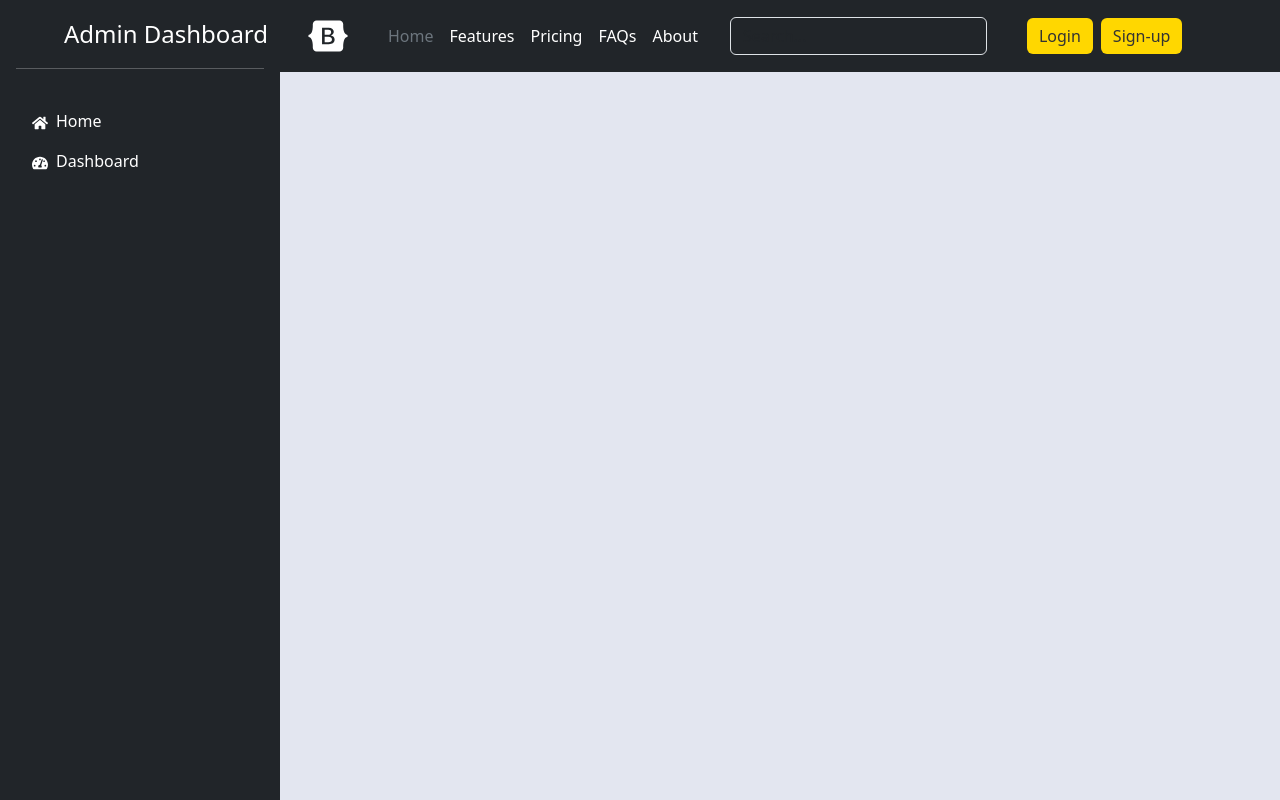
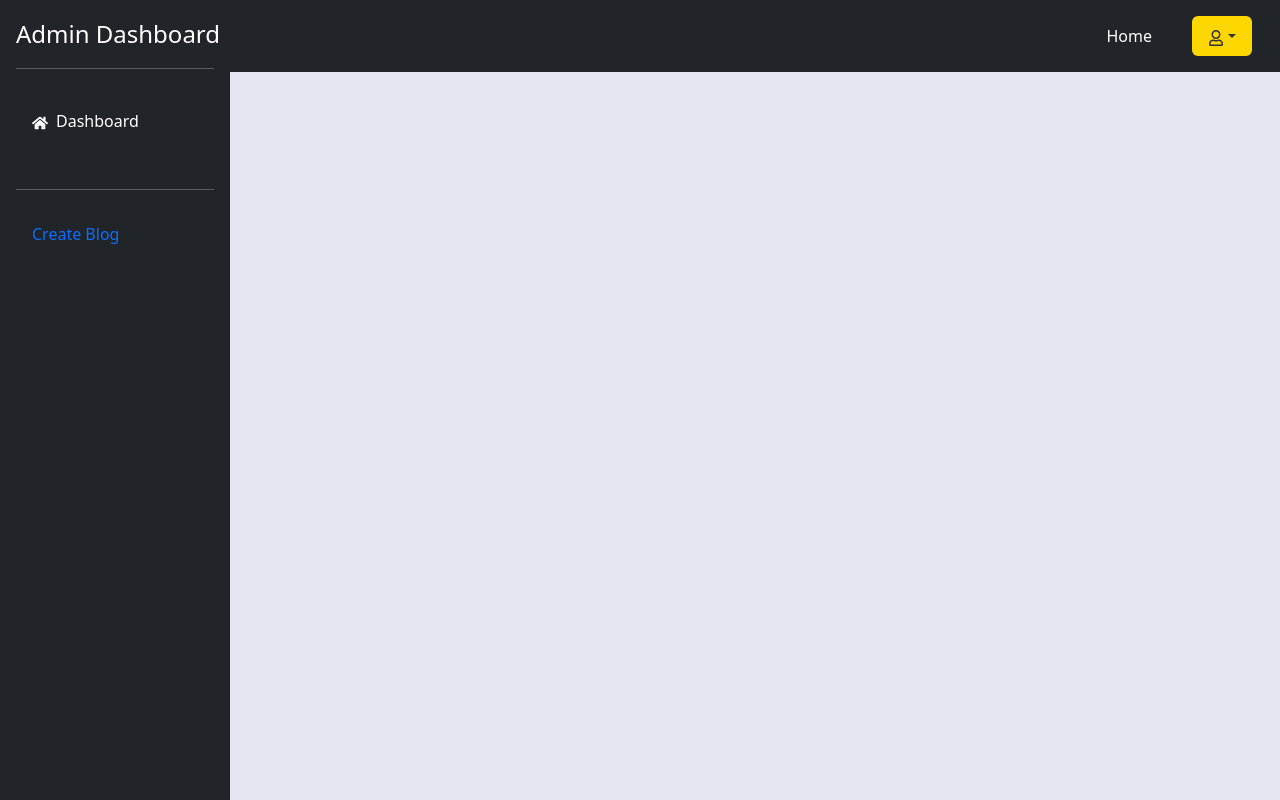
Before and after one commit to ngarikev/my_blog, a React (Vite) app in the folder client/: page /dashboard in a window 1280 px wide. Built offline with nearby package versions, Linux system fonts and the light colour scheme.

Commit message:
updated dashboard

```diff
--- a/client/src/App.jsx
+++ b/client/src/App.jsx
@@ -1,37 +1,34 @@
-
-import { BrowserRouter as Router, Routes, Route } from "react-router-dom"
-import BlogsSreen from "./pages/BlogsScreen"
-import TechBlogs from "./pages/TechBlogs"
-import CreateBlog from "./pages/CreateBlog"
-import OtherBlogs from "./pages/OtherBlogs"
-import ViewBlog from "./pages/ViewBlog"
-import Register from "./pages/Register"
-import Login from "./pages/Login"
-import Dashboard from "./components/Dashboard"
-
+import { BrowserRouter as Router, Routes, Route } from "react-router-dom";
+import BlogsSreen from "./pages/BlogsScreen";
+import TechBlogs from "./pages/TechBlogs";
+import OtherBlogs from "./pages/OtherBlogs";
+import ViewBlog from "./pages/ViewBlog";
+import Register from "./pages/Register";
+import Login from "./pages/Login";
+import Dashboard from "./components/Dashboard";
+import DashboardContent from "./components/DashboardContent";
+import CreateBlog from "./pages/CreateBlog";
 
 function App() {
-
-
   return (
     <>
       <Router>
+        <Routes>
+          <Route path="/" element={<BlogsSreen />} />
+          <Route path="/tech" element={<TechBlogs />} />
+          <Route path="/others" element={<OtherBlogs />} />
+          <Route path="/register" element={<Register />} />
+          <Route path="/login" element={<Login />} />
+          <Route path="/dashboard/*" element={<Dashboard />}>
+            <Route path="" element={<DashboardContent />} />
+            <Route path="create-blog" element={<CreateBlog />} />
+          </Route>
 
-        <Routes>
-          <Route path="/" element={ <BlogsSreen />} />
-          <Route path="/tech" element={ <TechBlogs />} />
-          <Route path="/others" element={ <OtherBlogs />} />
-          <Route path="/register" element={ <Register />} />
-          <Route path="/login" element={ <Login />} />
-          <Route path="/dashboard" element={ <Dashboard />}/>
-          <Route path="/create-blog" element={ <CreateBlog />} />
-          <Route path="/view/:id" element={ <ViewBlog />} />
+          <Route path="/view/:id" element={<ViewBlog />} />
         </Routes>
       </Router>
-
-
     </>
-  )
+  );
 }
 
-export default App
+export default App;
--- a/client/src/components/Dashboard.jsx
+++ b/client/src/components/Dashboard.jsx
@@ -1,16 +1,19 @@
 import React from 'react';
+import { Outlet } from 'react-router-dom';
 import DashboardSidebar from './layout/DashboardSidebar'
 import DashboardHeader from './layout/DashboardHeader';
 
+
 function Dashboard() {
   return (
-    <div className="dashboard-background d-flex">
+     <div className="dashboard-background d-flex">
       <DashboardSidebar />
       <div className="flex-grow-1">
        <DashboardHeader />
+       <Outlet />
       </div>
+    </div>
 
-    </div>
   )
 }
 
--- /dev/null
+++ b/client/src/components/DashboardContent.jsx
@@ -0,0 +1,11 @@
+import React from 'react'
+
+function DashboardContent() {
+  return (
+    <>
+      <h2>Dashboard Content</h2>
+    </>
+  )
+}
+
+export default DashboardContent
--- a/client/src/components/Header.jsx
+++ b/client/src/components/Header.jsx
@@ -50,14 +50,6 @@ const Header = () => {
               </Link>
             </Nav>
             <Nav>
-              <Link
-                className="text-decoration-none m-3 nav_link"
-                to="/create-blog"
-              >
-                Create Blog
-              </Link>
-            </Nav>
-            <Nav>
               <Dropdown align="end">
                 <Dropdown.Toggle
                   variant="link"
--- a/client/src/components/layout/DashboardHeader.jsx
+++ b/client/src/components/layout/DashboardHeader.jsx
@@ -1,47 +1,60 @@
-import React from 'react';
-import { Container, Row, Col, Nav, Form, Button } from 'react-bootstrap';
-import { FaBootstrap } from 'react-icons/fa';
+import axios from "axios";
+import React from "react";
+import { Container, Row, Col, Nav, Form, Button, Dropdown } from "react-bootstrap";
+import { FaRegUser } from "react-icons/fa";
+import { Link, useNavigate } from "react-router-dom";
 
 function DashboardHeader() {
+
+  const navigate = useNavigate();
+
+  const handleLogout = async () => {
+    try {
+      await axios.post(
+        "http://localhost:5000/logout",
+        {},
+        { withCredentials: true }
+      );
+      navigate("/login");
+    } catch (error) {
+      console.log("Logout failled", error);
+    }
+  }
   return (
-    <header className="p-3 text-bg-dark">
-      <Container>
-        <Row className="d-flex flex-wrap align-items-center justify-content-center justify-content-lg-start">
-          <Col xs="auto" className="d-flex align-items-center mb-2 mb-lg-0">
-            <a href="/" className="d-flex align-items-center text-white text-decoration-none">
-              <FaBootstrap size={40} className="me-2" />
-            </a>
-          </Col>
-
-          <Col xs={12} lg="auto" className="mb-2 justify-content-center mb-md-0">
-            <Nav className="nav justify-content-center">
-              <Nav.Link href="#" className="px-2 text-secondary">Home</Nav.Link>
-              <Nav.Link href="#" className="px-2 text-white">Features</Nav.Link>
-              <Nav.Link href="#" className="px-2 text-white">Pricing</Nav.Link>
-              <Nav.Link href="#" className="px-2 text-white">FAQs</Nav.Link>
-              <Nav.Link href="#" className="px-2 text-white">About</Nav.Link>
+    <header className=" text-bg-dark">
+     <Container fluid>
+      <Row className="d-flex align-items-center justify-content-end">
+        {/* Navigation and Buttons Section */}
+        <Col xs="auto" className="d-flex align-items-center justify-content-end">
+          <Nav className="me-3">
+            <Nav.Item>
+              <Nav.Link as={Link} to="/" className="px-2 text-decoration-none text-white">
+                Home
+              </Nav.Link>
+            </Nav.Item>
+            {/* Add more Nav.Items as needed */}
+          </Nav>
+          <Nav>
+              <Dropdown align="end">
+                <Dropdown.Toggle
+                  variant="link"
+                  id="user-dropdown"
+                  className="nav-link text-decoration-none m-3"
+                >
+                  <FaRegUser />
+                </Dropdown.Toggle>
+                <Dropdown.Menu>
+                  <Dropdown.Item as={Link} to="/" onClick={handleLogout}>
+                    Logout
+                  </Dropdown.Item>
+                </Dropdown.Menu>
+              </Dropdown>
             </Nav>
-          </Col>
-
-          <Col xs={12} lg="auto" className="mb-3 mb-lg-0 me-lg-3">
-            <Form role="search">
-              <Form.Control
-                type="search"
-                className="form-control-dark text-bg-dark"
-                placeholder="Search..."
-                aria-label="Search"
-              />
-            </Form>
-          </Col>
-
-          <Col xs="auto" className="text-end">
-            <Button variant="outline-light" className="me-2">Login</Button>
-            <Button variant="warning">Sign-up</Button>
-          </Col>
-        </Row>
-      </Container>
+        </Col>
+      </Row>
+    </Container>
     </header>
   );
 }
 
-export default DashboardHeader
+export default DashboardHeader;
--- a/client/src/components/layout/DashboardSidebar.jsx
+++ b/client/src/components/layout/DashboardSidebar.jsx
@@ -7,15 +7,12 @@ function DashboardSidebar() {
   return (
     <div
       className="d-flex flex-column flex-shrink-0 p-3  text-bg-dark"
-      style={{ width: "280px", height: "100%" }}
+      style={{ width: "230px", height: "100%" }}
     >
       <Navbar.Brand
         href="/"
         className="d-flex align-items-center mb-3 mb-md-0 me-md-auto text-white text-decoration-none"
       >
-        <svg className="bi pe-none me-2" width="40" height="32">
-          <use xlinkHref="#bootstrap" />
-        </svg>
         <span className="fs-4">Admin Dashboard</span>
       </Navbar.Brand>
       <hr />
@@ -27,13 +24,14 @@ function DashboardSidebar() {
             aria-current="page"
           >
             <FaHome className="me-2" />
-            Home
+            Dashboard
           </Link>
         </Nav>
+        <br />
+        <hr />
         <Nav>
-          <Link to="" className="text-white text-decoration-none ms-3 mb-3">
-            <FaTachometerAlt className="me-2 " />
-            Dashboard
+          <Link className="text-decoration-none m-3" to="create-blog">
+            Create Blog
           </Link>
         </Nav>
       </Nav>
```
